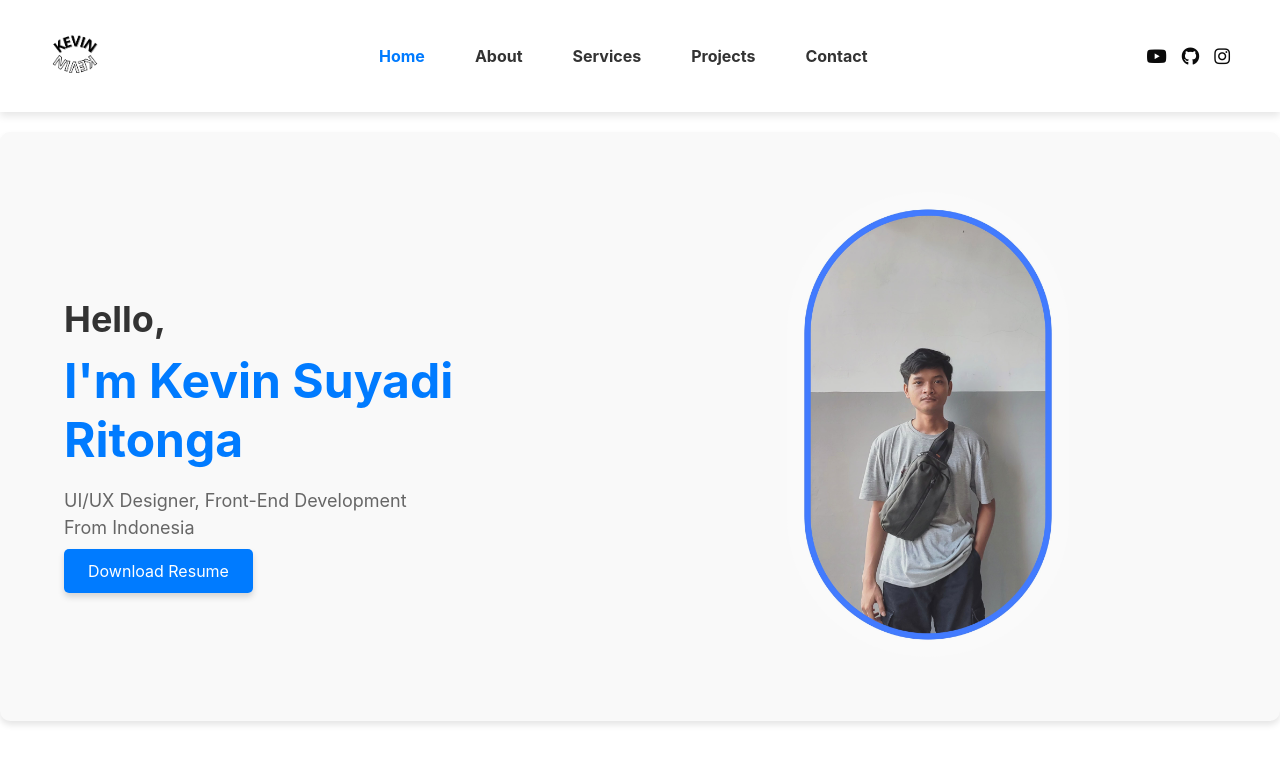
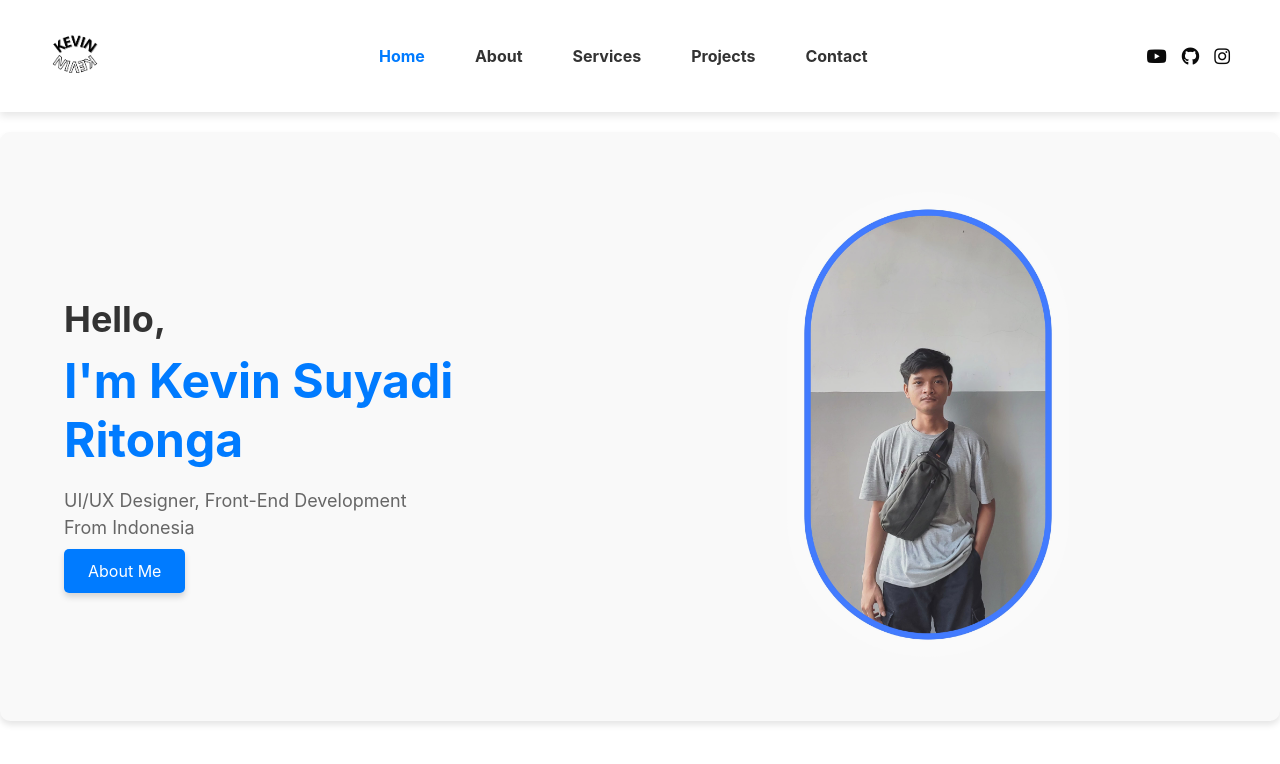
Before and after one commit to KevinRTG/kevin-portofolio-website, a React (Create React App) app: page / in a window 1280 px wide. Shown: the top 764 px of the page. Built offline with nearby package versions, Linux system fonts and the light colour scheme.

Commit message:
Update Home.js

```diff
--- a/src/components/pages/Home.js
+++ b/src/components/pages/Home.js
@@ -1,6 +1,6 @@
 import React from 'react';
-import kevinPhoto from '../../img/kevin_photo.png'; // Impor gambar
-import resumeFile from '../../files/CV Kevin_Suyadi_Ritonga.pdf'; // Impor file resume
+import { Link } from 'react-router-dom';
+import kevinPhoto from '../../img/kevin_photo.png';
 import '../css/Home.css';
 
 const Home = () => {
@@ -14,14 +14,10 @@
         <p>
           UI/UX Designer, Front-End Development <br /> From Indonesia
         </p>
-        {/* Tombol untuk mengunduh file */}
-        <a
-          href={resumeFile} // Path file untuk diunduh
-          download="CV Kevin_Suyadi_Ritonga.pdf" // Nama file saat diunduh
-          className="hire-button"
-        >
-          Download Resume
-        </a>
+        {/* Tombol menuju halaman About */}
+        <Link to="/about" className="hire-button">
+          About Me
+        </Link>
       </div>
       <div className="hero-image">
         <img src={kevinPhoto} alt="Kevin" />
```
